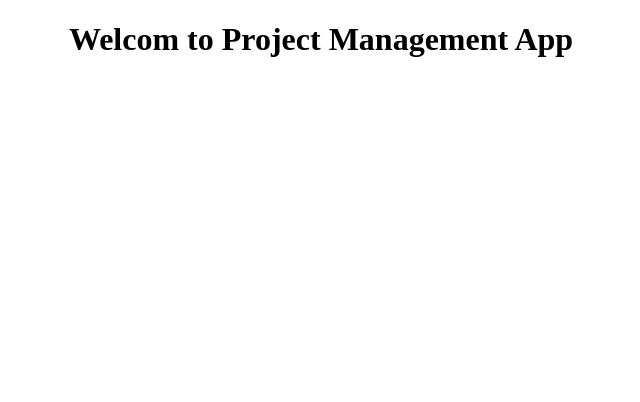
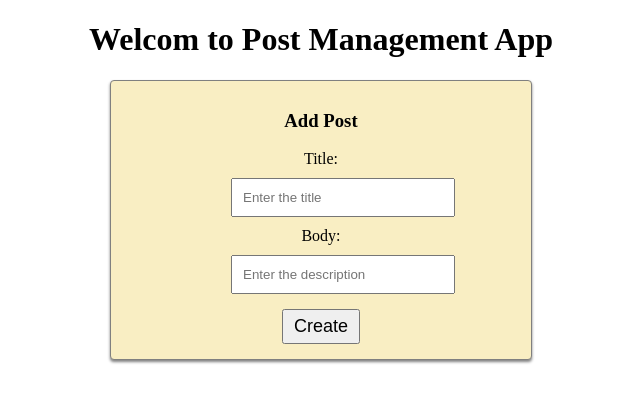
Before and after one commit to raulcarrasco8/react-project-management, a React (Vite) app: page /posts/create in a window 1280 px wide. Shown: the top 402 px of the page, without its empty margins (319-959 px from the left). Built offline with nearby package versions, Linux system fonts and the light colour scheme.

Commit message:
feat: implement functionality to creat new posts

```diff
--- a/src/App.jsx
+++ b/src/App.jsx
@@ -2,6 +2,7 @@ import { Route, Routes } from "react-router-dom"
 import NavBar from "./components/NavBar"
 import HomePage from "./pages/HomePage"
 import PostListPage from "./pages/PostListPage"
+import CreatePostPage from "./pages/CreatePostPage"
 
 
 function App() {
@@ -12,10 +13,11 @@ function App() {
 
       <Routes>
         <Route path="/" element={ <HomePage />} />
-        <Route path="/projects" element={ <PostListPage />} />
+        <Route path="/posts" element={ <PostListPage />} />
+        <Route path="/posts/create" element={<CreatePostPage />} />
       </Routes>
     </>
   )
 }
 
-export default App
+export default App;
--- a/src/components/NavBar.jsx
+++ b/src/components/NavBar.jsx
@@ -2,7 +2,7 @@
 
 function NavBar() {
     return(
-        <h1>Welcom to Project Management App</h1>
+        <h1>Welcom to Post Management App</h1>
     )
 }
 
--- /dev/null
+++ b/src/config/api.js
@@ -0,0 +1,2 @@
+
+export const BASE_URL = 'https://jsonplaceholder.typicode.com'
--- a/src/index.css
+++ b/src/index.css
@@ -61,9 +61,9 @@ textarea {
   margin-left: 5px;
 }
 
-.EditProjectPage,
-.CreateProjectPage,
-.AddTask {
+.EditPostPage,
+.CreatePostPage,
+.AddPost {
   background: #f9eec3;
   border: 1px solid grey;
   box-shadow: 0px 2px 3px grey;
@@ -75,20 +75,20 @@ textarea {
   border-radius: 4px;
 }
 
-.EditProjectPage {
+.EditPostPage {
   background-color: rgb(239, 196, 88);
 }
 
-.EditProjectPage form,
-.AddTask form,
-.CreateProjectPage form {
+.EditPostPage form,
+.AddPost form,
+.CreatePostPage form {
   display: flex;
   flex-direction: column;
   align-items: center;
 }
 
-.AddTask button,
-.CreateProjectPage button {
+.AddPost button,
+.CreatePostPage button {
   display: block;
 }
 
--- /dev/null
+++ b/src/pages/CreatePostPage.jsx
@@ -0,0 +1,71 @@
+import axios from "axios";
+import { useState } from "react";
+import { BASE_URL } from "../config/api";
+import { useNavigate } from "react-router-dom";
+
+
+function CreatePostPage() {
+
+    const [title, setTitle] = useState("")
+    const [body, setBody] = useState("")
+
+    const navigate = useNavigate()
+
+    const handleSubmit = (e) => {
+        e.preventDefault()
+
+        const newPost = {
+            title: title,
+            body: body
+        }
+
+        axios.post(`${BASE_URL}/posts`, newPost)
+            .then(() => {
+                console.log('succes, the post was created...')
+                navigate("/posts")
+            })
+            .catch(e => console.log("Error creating a new post...", e))
+
+    }
+
+    return(
+       <div className="CreatePostPage">
+            <h3>Add Post</h3>
+
+            <form onSubmit={handleSubmit}>
+
+                <label>
+                    Title:
+                    <input
+                        type="text"
+                        name="title"
+                        placeholder="Enter the title"
+                        required
+                        value={title}
+                        onChange={(e) => {setTitle(e.target.value) }}
+                    />
+                </label>
+
+                <label>
+                    Body:
+                    <input
+                        type="text"
+                        name="description"
+                        placeholder="Enter the description"
+                        value={body}
+                        onChange={(e) => {setBody(e.target.value) }}
+                    />
+                </label>
+
+                <button>Create</button>
+            </form>
+       </div>
+
+
+    )
+
+}
+
+
+
+export default CreatePostPage;
--- a/src/pages/PostListPage.jsx
+++ b/src/pages/PostListPage.jsx
@@ -1,10 +1,9 @@
 import axios from "axios";
 import { useEffect, useState } from "react";
 import Loader from "../components/Loader";
+import { BASE_URL } from "../config/api";
 
 
-
-const BASE_URL = 'https://jsonplaceholder.typicode.com'
 
 function PostListPage() {
 
```
